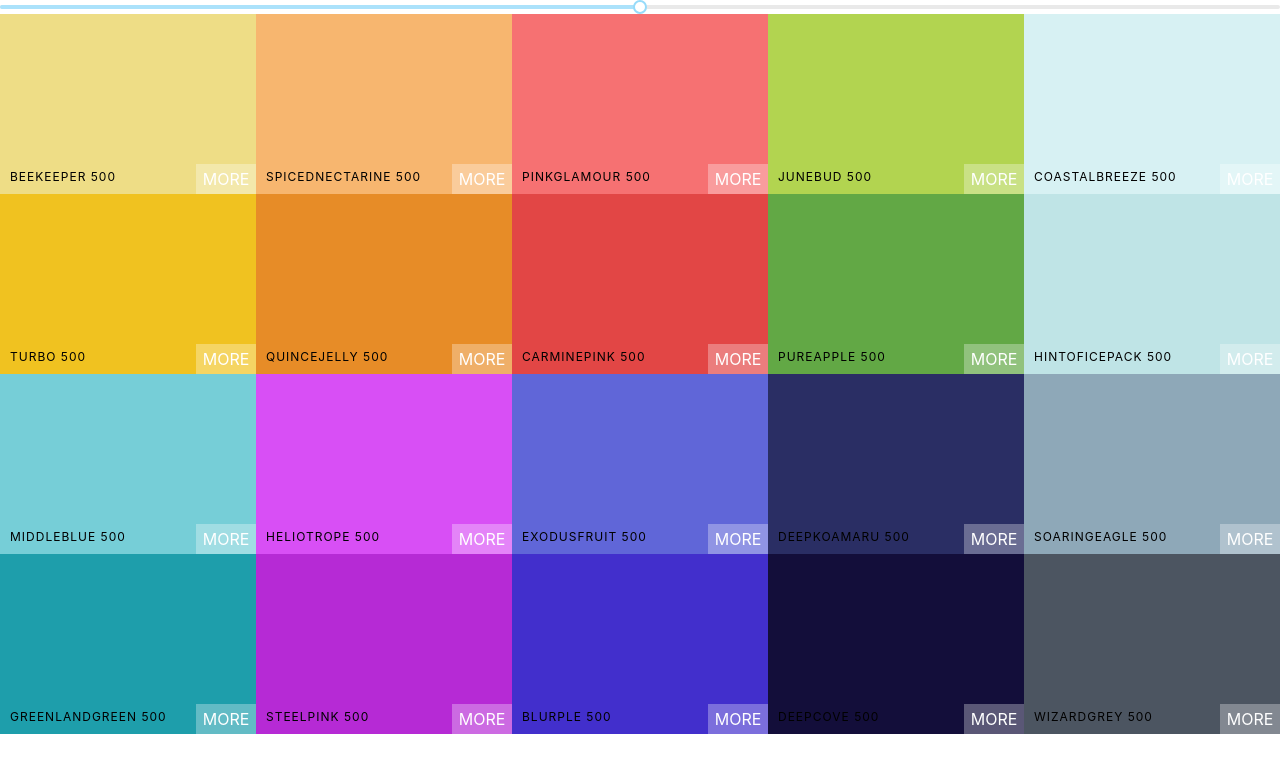
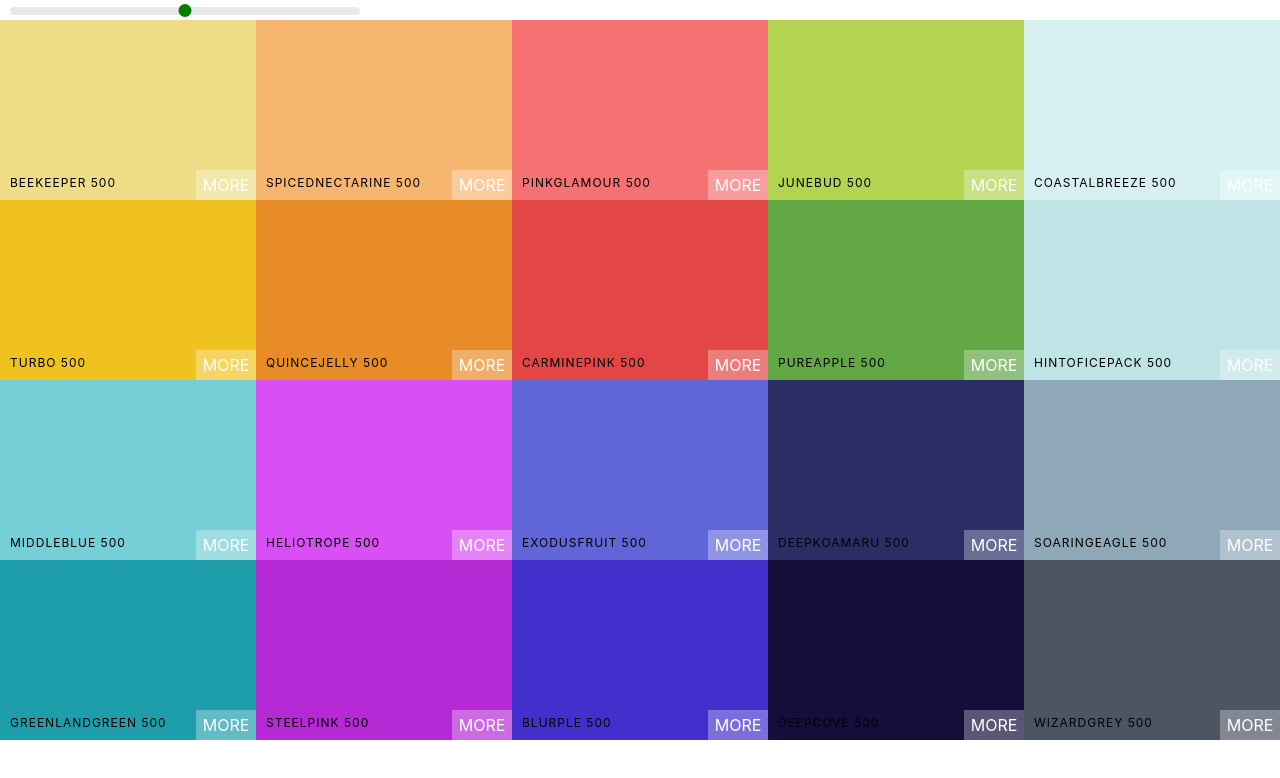
Before and after one commit to qbhatti/color-palette-app, a React (Create React App) app: page / in a window 1280 px wide. Shown: the top 778 px of the page. Built offline with nearby package versions, Linux system fonts and the light colour scheme.

Commit message:
Styled Slider

```diff
--- a/src/Palette.css
+++ b/src/Palette.css
@@ -5,3 +5,31 @@
 .Palette-colors{
     height: 90%;
 }
+
+.Palette-slider{
+    width: 350px;
+    margin: 0 10px;
+    display: inline-block;
+}
+
+.rc-slider-track{
+    background-color: transparent;
+}
+
+.rc-slider-rail{
+    height: 8px;
+}
+
+.rc-slider-handle,
+.rc-slider-handle:active,
+.rc-slider-handle:focus,
+.rc-slider-handle:hover{
+    background-color: green;
+    outline: none;
+    border: 2px solid green;
+    box-shadow: none;
+    width: 13px;
+    height: 13px;
+    margin-top: -3px;
+
+}
--- a/src/Palette.js
+++ b/src/Palette.js
@@ -28,7 +28,9 @@
 
         return (
             <div className="Palette">
-                <Slider defaultValue={level} min={100} max={900} step={100} onAfterChange={this.changeLevel} />
+                <div className="Palette-slider">
+                    <Slider defaultValue={level} min={100} max={900} step={100} onAfterChange={this.changeLevel} />
+                </div>
                 {/* Navbar goes here */}
                 <div className="Palette-colors">
                     {colorBoxes}
```
